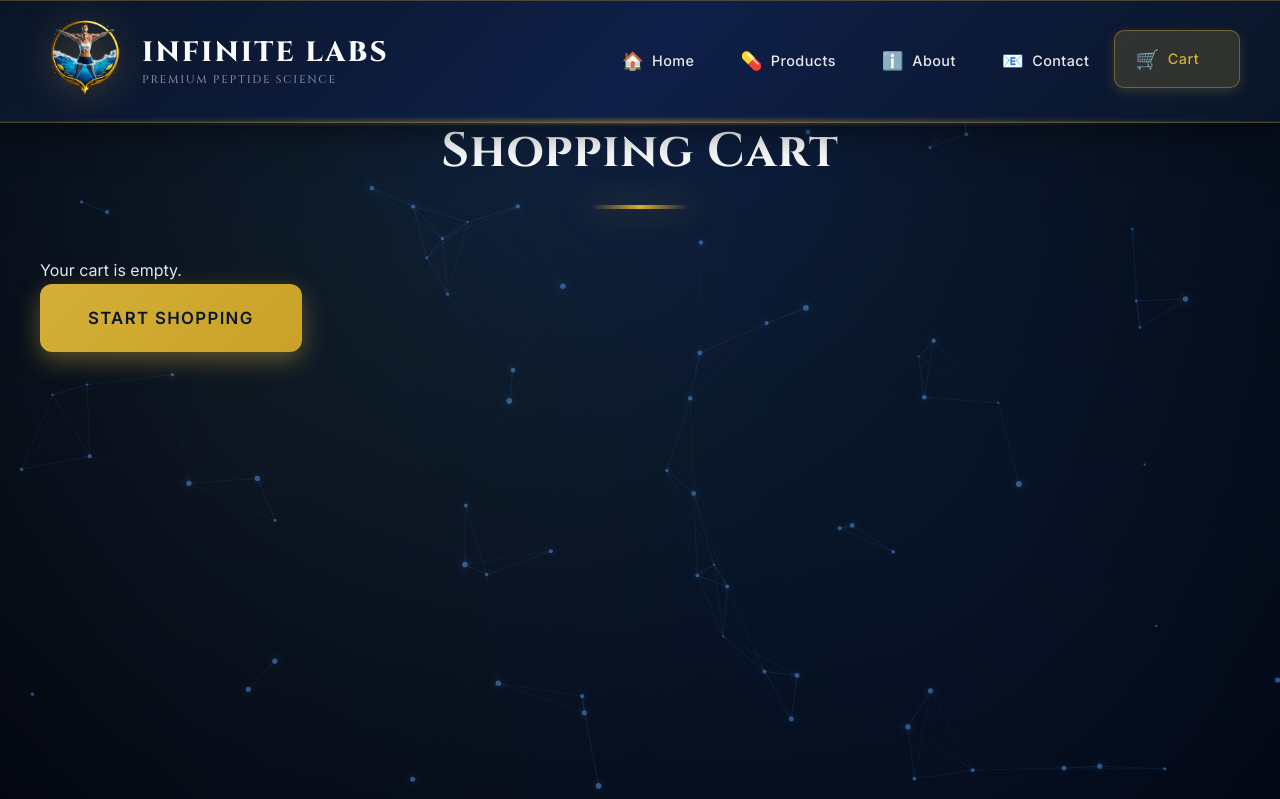
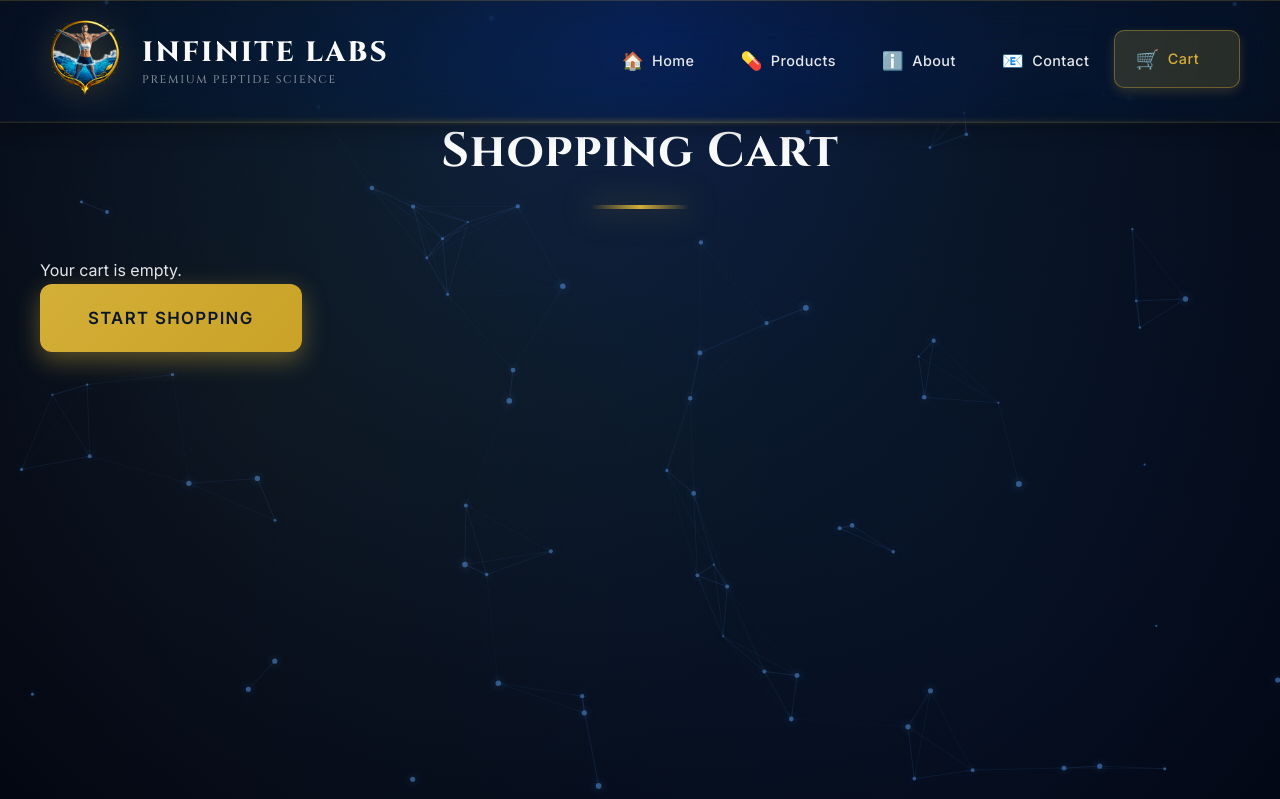
Before and after one commit to PowerTower90/infinite-labs, a Flask app: page /cart in a window 1280 px wide. Shown: the top 799 px of the page. Run offline with Flask 3, Linux system fonts and the light colour scheme.

Commit message:
Auto-sync: 2026-02-05 22:51:07

```diff
--- a/static/css/style.css
+++ b/static/css/style.css
@@ -297,21 +297,21 @@ h4 {
 
 nav {
     background: linear-gradient(135deg,
-        rgba(10, 22, 40, 0.98) 0%,
-        rgba(15, 31, 71, 0.98) 50%,
-        rgba(10, 22, 40, 0.98) 100%);
-    -webkit-backdrop-filter: blur(25px) saturate(200%);
-    backdrop-filter: blur(25px) saturate(200%);
+        rgba(10, 22, 40, 0.2) 0%,
+        rgba(15, 31, 71, 0.15) 50%,
+        rgba(10, 22, 40, 0.2) 100%);
+    -webkit-backdrop-filter: blur(20px) saturate(150%);
+    backdrop-filter: blur(20px) saturate(150%);
     color: var(--text-primary);
     padding: 1rem 0;
     box-shadow:
-        0 8px 32px rgba(0, 0, 0, 0.5),
-        0 1px 0 rgba(212, 175, 55, 0.3) inset,
-        0 -1px 0 rgba(212, 175, 55, 0.1) inset;
+        0 4px 20px rgba(0, 0, 0, 0.3),
+        0 1px 0 rgba(212, 175, 55, 0.2) inset,
+        0 -1px 0 rgba(212, 175, 55, 0.05) inset;
     position: sticky;
     top: 0;
     z-index: 1000;
-    border-bottom: 1px solid rgba(212, 175, 55, 0.3);
+    border-bottom: 1px solid rgba(212, 175, 55, 0.15);
     transition: all 0.3s ease;
 }
 
@@ -326,7 +326,7 @@ nav::after {
         transparent 0%,
         var(--luxury-gold) 50%,
         transparent 100%);
-    opacity: 0.6;
+    opacity: 0.3;
     filter: blur(2px);
 }
 
```
